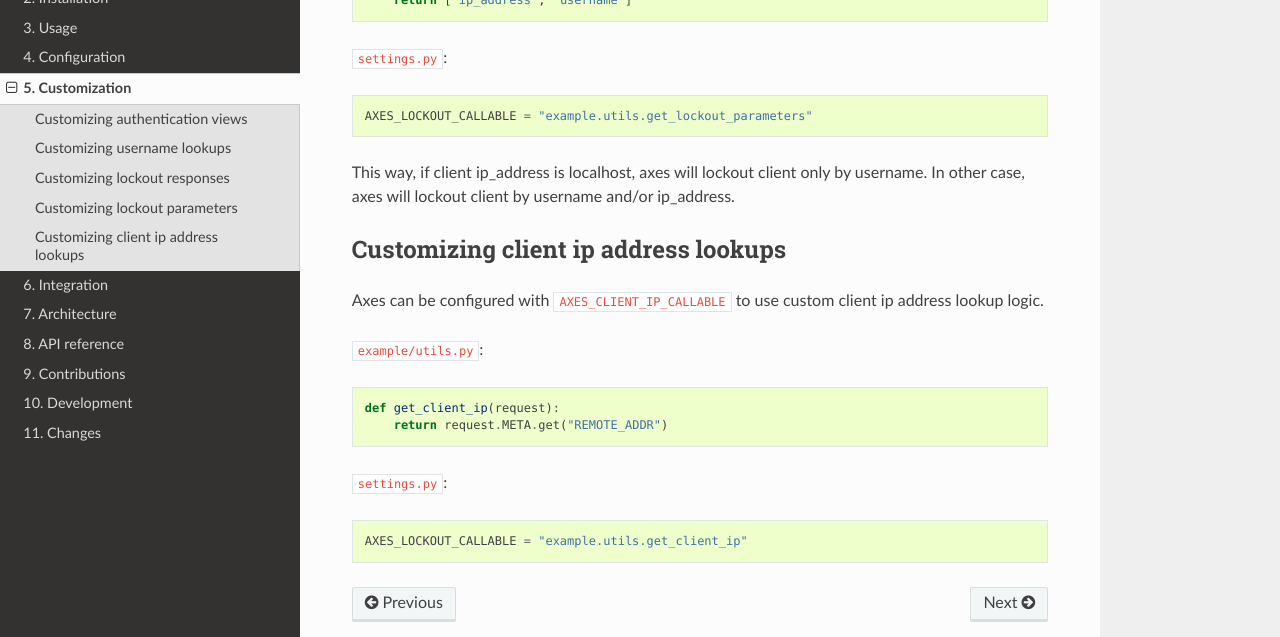
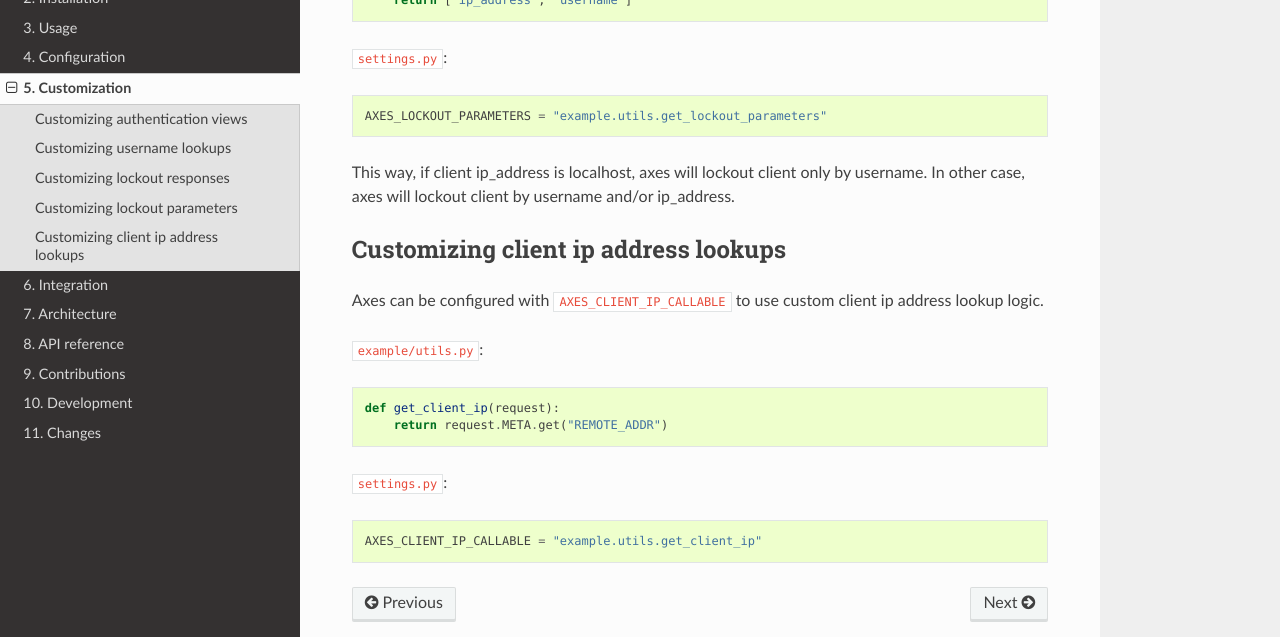
Before and after one commit to GabrielSandu484/django-axes-pro, a Sphinx documentation site: the page built from docs/5_customization.rst, in a window 1280 px wide and 900 px high, scrolled down 4266 px. Shown: the part 151-788 px from the top of the window. Built offline with Sphinx 7.4.7 and the Read the Docs theme 2.0.0, drawn with Linux system fonts in a browser that asks for light colours; the version number could not be read and is left out.

Commit message:
Improve documentation

```diff
--- a/docs/5_customization.rst
+++ b/docs/5_customization.rst
@@ -211,7 +211,7 @@ Example of callable ``AXES_LOCKOUT_PARAMETERS``:
 
 ``settings.py``::
 
-    AXES_LOCKOUT_CALLABLE = "example.utils.get_lockout_parameters"
+    AXES_LOCKOUT_PARAMETERS = "example.utils.get_lockout_parameters"
 
 This way, if client ip_address is localhost, axes will lockout client only by username. In other case, axes will lockout client by username and/or ip_address.
 
@@ -227,4 +227,4 @@ Axes can be configured with ``AXES_CLIENT_IP_CALLABLE`` to use custom client ip
 
 ``settings.py``::
 
-    AXES_LOCKOUT_CALLABLE = "example.utils.get_client_ip"
+    AXES_CLIENT_IP_CALLABLE = "example.utils.get_client_ip"
```
